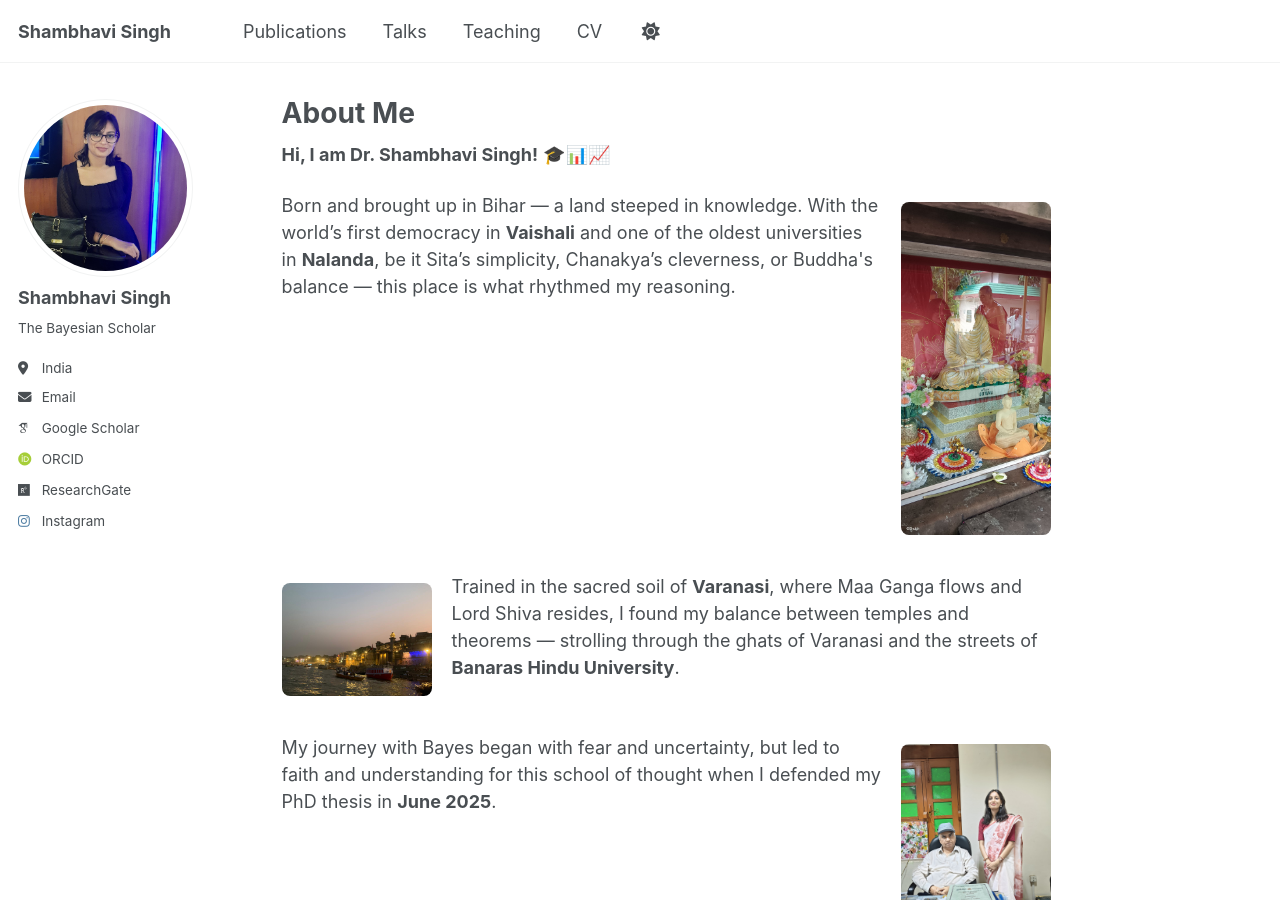
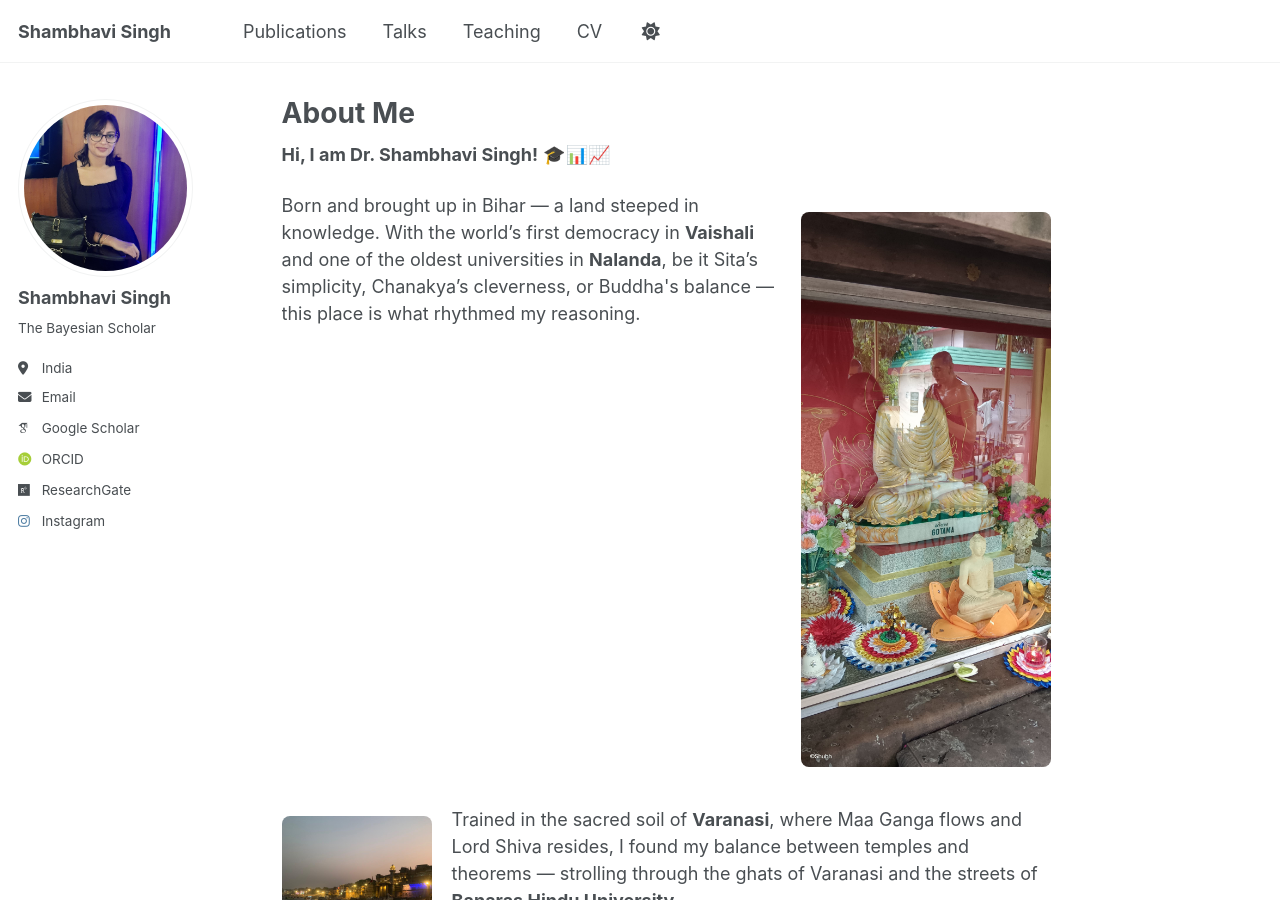
Before and after one commit to shambhavisingh010/shambhavisingh010.github.io, a Jekyll site: the page built from _pages/about.md, in a window 1280 px wide and 900 px high. Built offline with Jekyll 4.4.1, drawn with Linux system fonts in a browser that asks for light colours; some web fonts are replaced.

Commit message:
Update about.md

```diff
--- a/_pages/about.md
+++ b/_pages/about.md
@@ -10,7 +10,7 @@ redirect_from:
 **Hi, I am Dr. Shambhavi Singh!** 🎓📊📈
 
 <p style="overflow: auto;">
-  <img src="/images/buddha.jpg" alt="Bihar and Buddha" style="float: right; margin: 10px 0 15px 20px; width: 150px; border-radius: 8px;">
+  <img src="/images/buddha.jpg" alt="Bihar and Buddha" style="float: right; margin: 20px 0 15px 20px; width: 250px; border-radius: 8px;">
   Born and brought up in Bihar — a land steeped in knowledge. With the world’s first democracy in <strong>Vaishali</strong> and one of the oldest universities in <strong>Nalanda</strong>, be it Sita’s simplicity, Chanakya’s cleverness, or Buddha's balance — this place is what rhythmed my reasoning.
 </p>
 
```
